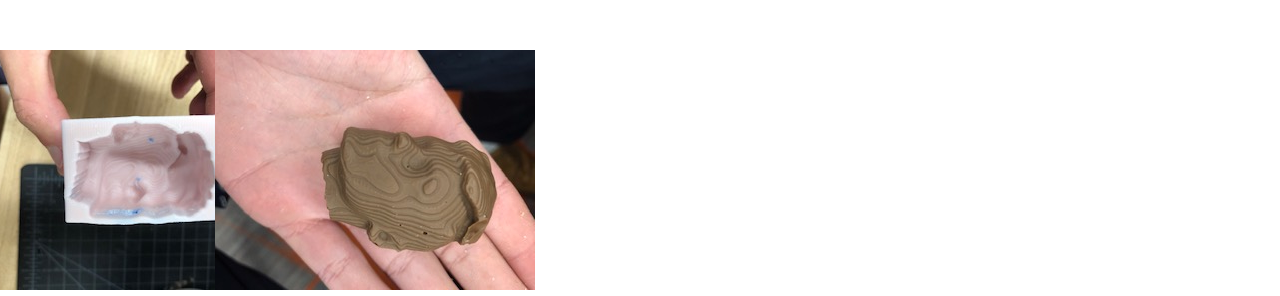
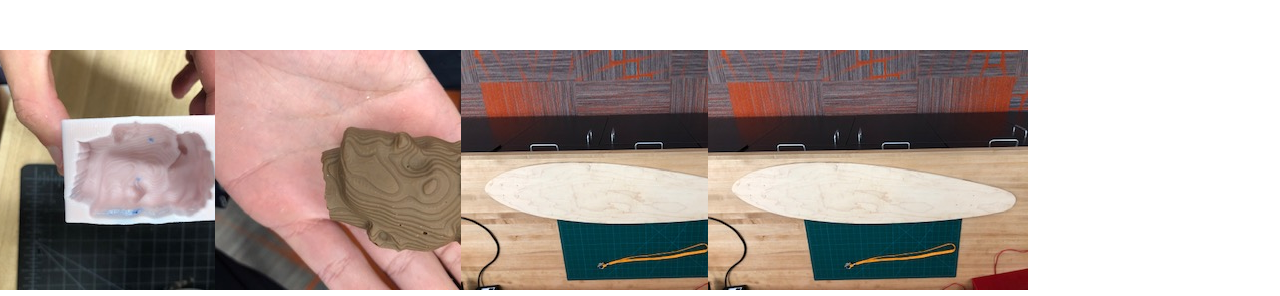
Before and after one commit to wrafab/woodt, a plain HTML site: page week6.html in a window 1280 px wide. Shown: the part 140-436 px from the top of the page. Drawn offline with Linux system fonts and the light colour scheme.

Commit message:
Update week6.html

```diff
--- a/week6.html
+++ b/week6.html
@@ -23,6 +23,7 @@ background-color:white;
    <br>
     <img src="IMG_2217.jpg" style="transform:rotate(90deg);">
     <img src="IMG_2231.jpg" style="transform:rotate(90deg);">
-    <img src="" style="transform:rotate(90deg);">
+    <img src="IMG_2220.jpg" style="transform:rotate(90deg);">
+    <img src="IMG_2220.jpg" style="transform:rotate(90deg);">
 
    <a href="index.html"> Index </a>
```
